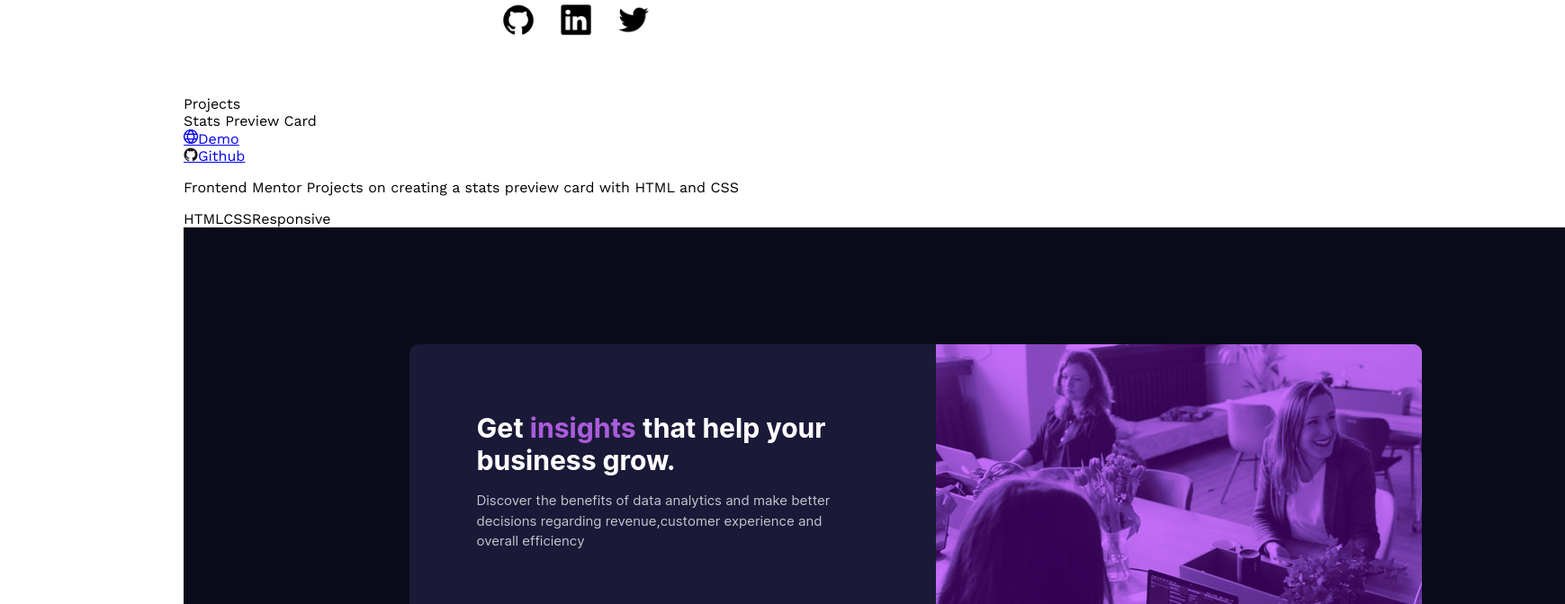
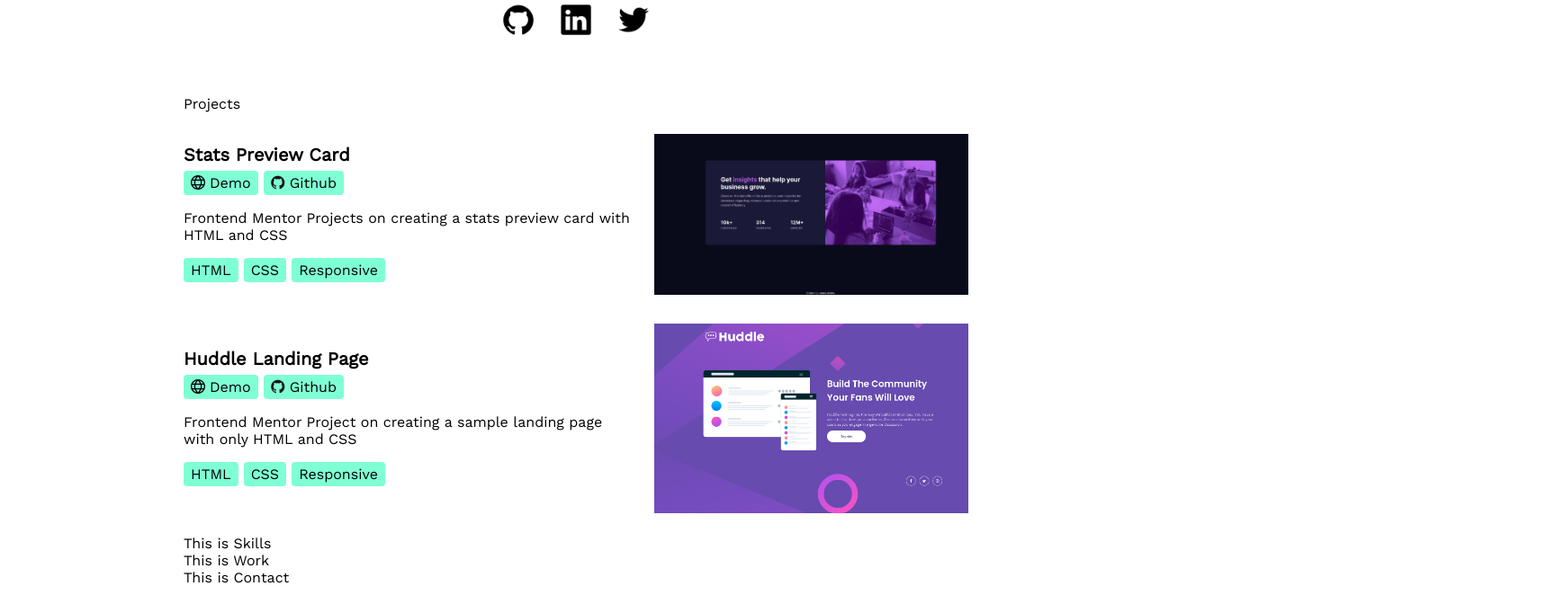
Before and after one commit to jamesaduke/react-portfolio, a React (Create React App) app: page / in a window 1280 px wide. Shown: the part 520-1192 px from the top of the page at 90% size, 1739 px wide, since content can reach past the window. Built offline with nearby package versions, Linux system fonts and the light colour scheme.

Commit message:
add project-card styling

```diff
--- a/src/components/body/project/project-card.css
+++ b/src/components/body/project/project-card.css
@@ -0,0 +1,82 @@
+.project-card{
+    display: flex;
+    flex: 1;
+    justify-content: space-between;
+    align-items: center;
+    margin: 16px 0;
+    padding: 8px 0;
+}
+
+.project-photo{
+    width: 40%;
+}
+
+.project-info{
+    margin-right: 24px;
+}
+
+.project-title{
+    font-size: 20px;
+    font-weight: 600;
+}
+
+.project-tags{
+    display: flex;
+    max-width: 60%;
+    flex-wrap: wrap;
+}
+
+.tag{
+    padding: 4px 8px;
+    background-color: aquamarine;
+    border-radius:4px;
+    margin-right: 6px;
+    margin-bottom: 4px;
+}
+
+.project-links a{
+    text-decoration: none;
+    color: black;
+}
+
+.project-links{
+    margin-top: 6px;
+    display: flex;
+}
+
+.link-button{
+    display: flex;
+    justify-content: center;
+    align-items: center;
+    background-color: aquamarine;
+    width: max-content;
+    padding: 4px 8px;
+    border-radius: 4px;
+    font-size: 16px;
+    margin-right: 6px;
+}
+
+.link-button i{
+    display: flex;
+    align-items: center;
+    margin-right: 5px;
+}
+
+@media only screen and (max-width: 720px){
+    .project-photo{
+        width: 70%;
+    }
+
+    .project-card{
+        flex-direction: column-reverse;
+    }
+
+    .project-info{
+        margin-left: 0;
+        margin-top: 12px;
+    }
+
+    .project-tags{
+        .max-width: 100%;
+    }
+}
--- a/src/components/body/project/project-card.js
+++ b/src/components/body/project/project-card.js
@@ -30,7 +30,6 @@
                 </div>
             </div>
             <img src={project.image} className="project-photo" alt=""/>
-            p
         </div>
     );
 
```
